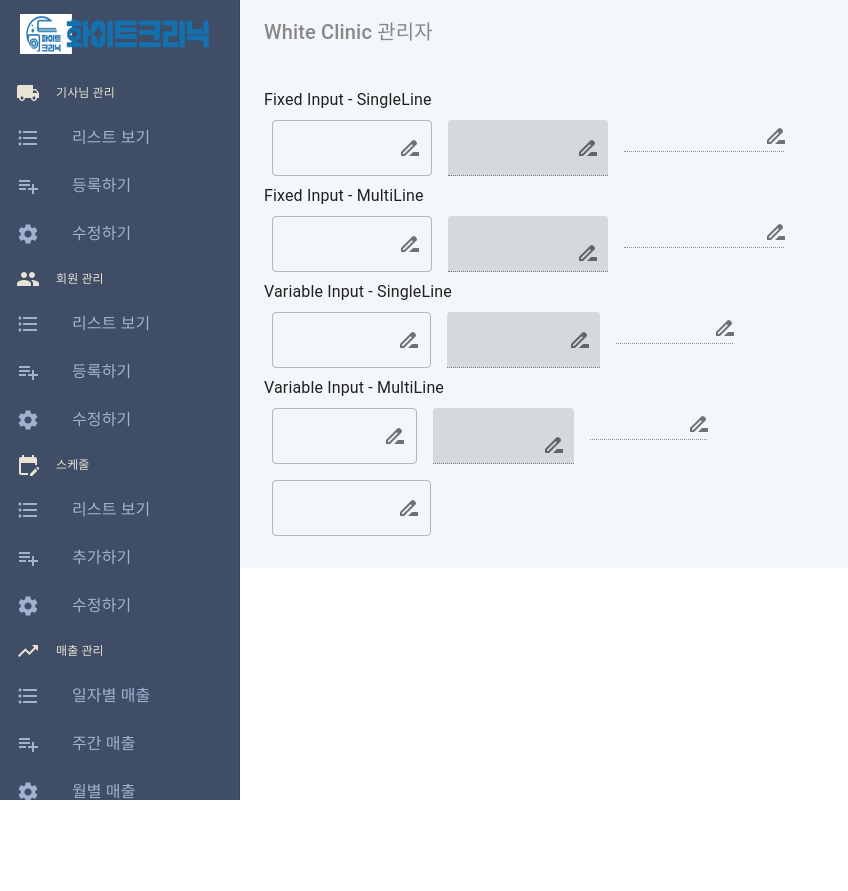
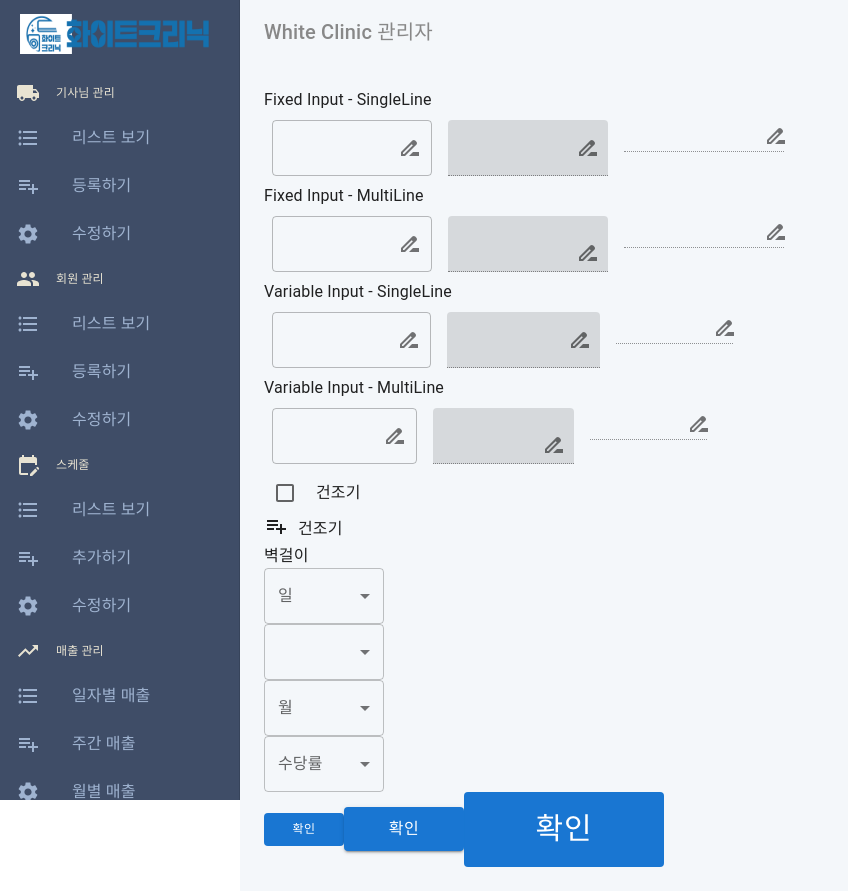
Before and after one commit to Zerokyh/Ateam_whiteclinic, a Next.js app: page / in a window 1280 px wide. Shown: the whole page, without its empty margins (0-848 px from the left). Before the commit the page ends 800 px from the top, so only its background shows below. Built offline with nearby package versions, Linux system fonts and the light colour scheme.

Commit message:
9/1 김윤호 - 이전 통합 업데이트

```diff
--- a/src/app/page.tsx
+++ b/src/app/page.tsx
@@ -4,7 +4,13 @@ import * as React from 'react';
 import { Box, Typography } from '@mui/material';
 import AVariableModifyInputBox from '@/conponents/atom/Input/AVariableModifyInputBox';
 import AFixedModifyInputBox from '@/conponents/atom/Input/AFixedModifyInputBox';
-import Test from './Test';
+import TextualControlGroup from '@/conponents/molecules/Text/TextualControlGroup';
+import PlaylistAddIcon from '@mui/icons-material/PlaylistAdd';
+import ADatesSelector from '@/conponents/organism/Select/ADateSelector';
+import AMonthSelector from '@/conponents/organism/Select/AMonthSelector';
+import APercent from '@/conponents/organism/Select/APercent';
+import ADaySelector from '@/conponents/organism/Select/ADaySelector';
+import ACustomButton from '@/conponents/atom/Button/ACustomButton';
 
 const Home = () => {
   return (
@@ -34,7 +40,24 @@ const Home = () => {
         <AVariableModifyInputBox inputVariant="standard" isMultiline={true} />
       </Box>
       <Box>
-        <Test />
+        <TextualControlGroup component="RCheckbox" textprops={{ text: '건조기' }} />
+        <TextualControlGroup
+          component="RIcon"
+          preveprops={{ icon: <PlaylistAddIcon /> }}
+          textprops={{ text: '건조기' }}
+        />
+        <TextualControlGroup textprops={{ text: '벽걸이' }} />
+      </Box>
+      <Box>
+        <ADatesSelector />
+        <ADaySelector />
+        <AMonthSelector />
+        <APercent />
+      </Box>
+      <Box>
+        <ACustomButton text="확인" variant="text" color="primary" size="small" />
+        <ACustomButton text="확인" variant="contained" color="primary" size="medium" />
+        <ACustomButton text="확인" variant="outlined" color="primary" size="large" />
       </Box>
     </main>
   );
--- a/src/conponents/atom/Button/ACustomButton.tsx
+++ b/src/conponents/atom/Button/ACustomButton.tsx
@@ -1,26 +1,26 @@
-import { CustomButtonProps } from "@/util/type/ButtonType";
-import { Button } from "@mui/material";
-import { ButtonStyle } from "../style/ButtonStyle";
+import { ButtonStyle } from '@/styles/ButtonStyle';
+import { ACustomButtonProps } from '@/util/ButtonType';
+import { Button } from '@mui/material';
 
-const CustomButton = ({
+const ACustomButton = ({
   variant,
   text,
   onClick,
   color = 'default',
-  size = 'medium'
-}: CustomButtonProps) => {
+  size = 'medium',
+}: ACustomButtonProps) => {
   return (
     <Button
       variant={variant}
       onClick={onClick}
       sx={{
         ...ButtonStyle.size[size],
-        ...ButtonStyle.color[color]
+        ...ButtonStyle.color[color],
       }}
     >
       {text}
     </Button>
   );
-}
+};
 
-export default CustomButton;
+export default ACustomButton;
--- a/src/conponents/atom/DropdownBox/AGenericDropdownBox.tsx
+++ b/src/conponents/atom/DropdownBox/ADropdownBox.tsx
@@ -1,15 +1,22 @@
+
 import { selectDate } from '@/constants/Dates';
 import { Days } from '@/constants/Days';
+import { Months } from '@/constants/Months';
+import { Percentage } from '@/constants/Percentage';
 import { Box, FormControl, InputLabel, MenuItem, Select, SelectChangeEvent } from '@mui/material';
 import { useState } from 'react';
 
-type valueTextProps = {
-  value: keyof typeof Days | keyof typeof selectDate;
-};
+type AllowedObjects =
+  // | (typeof AvailableThings)[number] // 상수 객체의 키들을 유니온타입으로 만들기때문에
+  | (typeof Days)[number] // [number] 배열의 요소타입을 추출하기위해 사용
+  | (typeof selectDate)[number] //
+  | (typeof Months)[number]
+  | (typeof Percentage)[number]
+  // | (typeof PaymentPlan)[number];
 
 type OptionsProps = {
-  value: valueTextProps;
-  text: string;
+  value: AllowedObjects;
+  text: AllowedObjects;
 };
 
 type GenericDropdownBoxProps = {
@@ -17,12 +24,12 @@ type GenericDropdownBoxProps = {
   options: OptionsProps[];
 };
 
-const GenericDropdownBox = ({ label, options }: GenericDropdownBoxProps) => {
+const ADropdownBox = ({ label, options }: GenericDropdownBoxProps) => {
   const [selectedValue, setSelectedValue] = useState('');
 
   const handleChange = (e: SelectChangeEvent<string>) => {
     const value = e.target.value;
-    console.log(value);
+    console.log(value); // test용 함수
     setSelectedValue(value);
   };
 
@@ -38,8 +45,8 @@ const GenericDropdownBox = ({ label, options }: GenericDropdownBoxProps) => {
           onChange={handleChange}
         >
           {options.map((option) => (
-            <MenuItem key={option.value} value={option.value}>
-              {option.text}
+            <MenuItem key={String(option.value)} value={String(option.value)}>
+              {String(option.text)}
             </MenuItem>
           ))}
         </Select>
@@ -48,4 +55,4 @@ const GenericDropdownBox = ({ label, options }: GenericDropdownBoxProps) => {
   );
 };
 
-export default GenericDropdownBox;
+export default ADropdownBox;
--- a/src/conponents/organism/Select/ADateSelector.tsx
+++ b/src/conponents/organism/Select/ADateSelector.tsx
@@ -1,10 +1,10 @@
-import { selectDate } from '@/app/constants/Dates';
-import GenericDropdownBox from '../../molecules/dropdownBox/GenericDropdownBox';
+import ADropdownBox from '@/conponents/atom/DropdownBox/ADropdownBox';
+import { selectDate } from '@/constants/Dates';
 
-const DatesSelector = () => {
+const ADatesSelector = () => {
   const DatesOption = selectDate.map((date) => ({ text: date, value: date }));
 
-  return <GenericDropdownBox label="일" options={DatesOption} />;
+  return <ADropdownBox label="일" options={DatesOption} />;
 };
 
-export default DatesSelector;
+export default ADatesSelector;
--- a/src/conponents/organism/Select/ADaySelector.tsx
+++ b/src/conponents/organism/Select/ADaySelector.tsx
@@ -1,11 +1,10 @@
-import { Days } from '@/app/constants/Days';
-import { text } from 'stream/consumers';
-import GenericDropdownBox from '../../molecules/dropdownBox/GenericDropdownBox';
+import ADropdownBox from '@/conponents/atom/DropdownBox/ADropdownBox';
+import { Days } from '@/constants/Days';
 
-const DaySelector = () => {
+const ADaySelector = () => {
   const DayOption = Days.map((day) => ({ text: day, value: day }));
 
-  return <GenericDropdownBox label="" options={DayOption} />;
+  return <ADropdownBox label="" options={DayOption} />;
 };
 
-export default DaySelector;
+export default ADaySelector;
--- a/src/conponents/organism/Select/AMonthSelector.tsx
+++ b/src/conponents/organism/Select/AMonthSelector.tsx
@@ -1,9 +1,9 @@
-import { Months } from '@/app/constants/Months';
-import GenericDropdownBox from '../../molecules/dropdownBox/GenericDropdownBox';
+import ADropdownBox from '@/conponents/atom/DropdownBox/ADropdownBox';
+import { Months } from '@/constants/Months';
 
-const MonthSelector = () => {
+const AMonthSelector = () => {
   const MonthsOption = Months.map((month) => ({ text: month, value: month }));
-  return <GenericDropdownBox label="월" options={MonthsOption} />;
+  return <ADropdownBox label="월" options={MonthsOption} />;
 };
 
-export default MonthSelector;
+export default AMonthSelector;
--- a/src/conponents/organism/Select/APercent.tsx
+++ b/src/conponents/organism/Select/APercent.tsx
@@ -1,9 +1,9 @@
-import { Percentage } from '@/app/constants/Percentage';
-import GenericDropdownBox from '../../molecules/dropdownBox/GenericDropdownBox';
+import ADropdownBox from '@/conponents/atom/DropdownBox/ADropdownBox';
+import { Percentage } from '@/constants/Percentage';
 
-const Percent = () => {
+const APercent = () => {
   const PercentOption = Percentage.map((per) => ({ text: per, value: per }));
 
-  return <GenericDropdownBox label="수당률" options={PercentOption} />;
+  return <ADropdownBox label="수당률" options={PercentOption} />;
 };
-export default Percent;
+export default APercent;
--- a/src/util/ButtonType.ts
+++ b/src/util/ButtonType.ts
@@ -1,6 +1,6 @@
-import { ButtonStyle } from "@/app/hwanhee/style/ButtonStyle";
+import { ButtonStyle } from '@/styles/ButtonStyle';
 
-export type CustomButtonProps= {
+export type ACustomButtonProps = {
   variant: 'text' | 'contained' | 'outlined';
   text: '확인' | '취소';
   onClick?: () => void;
```
Also changed, not shown: src/conponents/molecules/Modal/ModalTwoInputBox.tsx (+12 -13 lines). Lines whose indentation alone changed are shown as unchanged.
